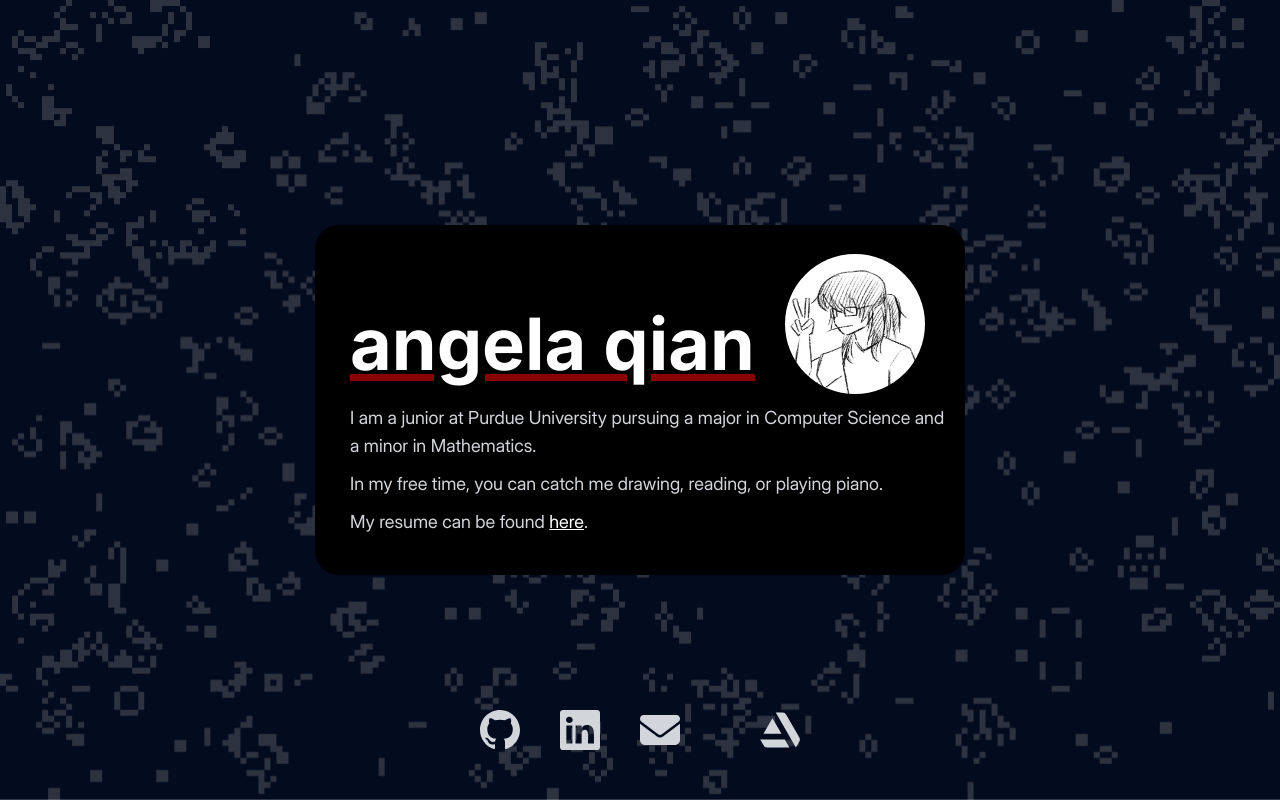
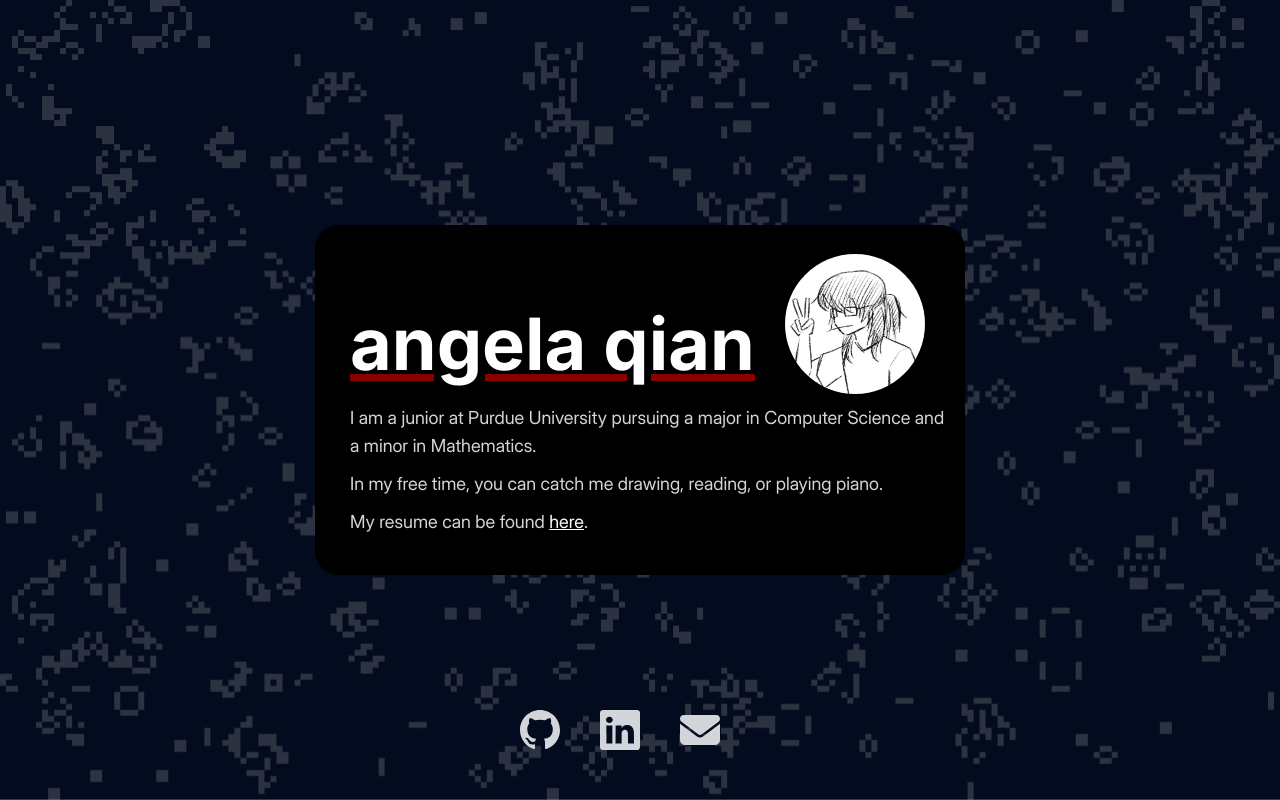
Before and after one commit to angelazqian/angelazqian.github.io, a Next.js app: page / in a window 1280 px wide. Built offline with nearby package versions, Linux system fonts and the light colour scheme; some icons are missing.

Commit message:
removed a link, updated resume

```diff
--- a/pages/index.tsx
+++ b/pages/index.tsx
@@ -1,5 +1,6 @@
 import { BsGithub, BsLinkedin } from 'react-icons/bs';
-import { FaEnvelope, FaArtstation} from 'react-icons/fa6';
+// import { FaEnvelope, FaArtstation} from 'react-icons/fa6';
+import { FaEnvelope} from 'react-icons/fa6';
 import ConwayBackground from '../components/conwaybackground';
 
 export default function Home() {
@@ -38,9 +39,9 @@ export default function Home() {
           <a href="https://scholar.google.com/citations?user=N9x8yXoAAAAJ&hl=en" target="_blank" rel="noopener noreferrer" className="text-inherit transition-transform duration-150 hover:scale-125">
             <i className="ai ai-google-scholar text-[55px] inline-block align-middle mr-[-10px] leading-none"></i>
           </a>
-          <a href="https://toaster_drips.artstation.com/" target="_blank" rel="noopener noreferrer" className="text-inherit transition-transform duration-150 hover:scale-125">
+          {/* <a href="https://toaster_drips.artstation.com/" target="_blank" rel="noopener noreferrer" className="text-inherit transition-transform duration-150 hover:scale-125">
             <FaArtstation />
-          </a>
+          </a> */}
         </div>
       </footer>
     </div></>
```
Also changed, not shown: 1 other file (tests, documents, lock files or other folders).
